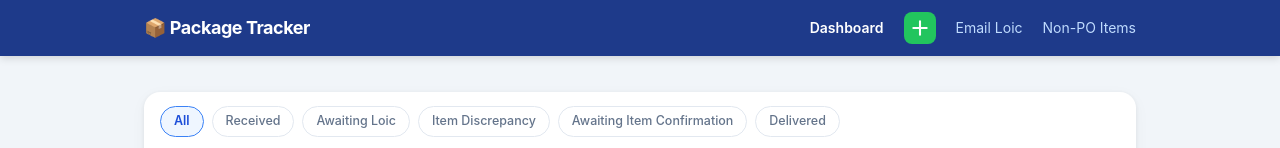
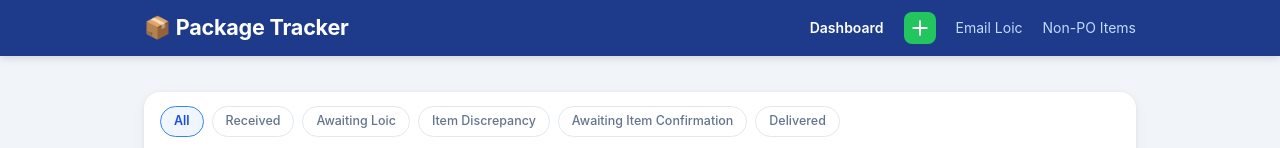
Before and after one commit to GeorgeKhouri/g, a website: page public/index.html in a window 1280 px wide. Shown: the top 148 px of the page. Drawn offline with nearby package versions, Linux system fonts and the light colour scheme; no server answers.

Commit message:
Make header logo larger and clickable to dashboard

```diff
--- a/public/css/app.css
+++ b/public/css/app.css
@@ -9,6 +9,8 @@ body {
 
 /* ── Header ── */
 .app-header { background: #1e3a8a; color: white; position: sticky; top: 0; z-index: 50; box-shadow: 0 2px 8px rgba(0,0,0,0.15); }
+.app-logo { color: #fff; font-weight: 700; font-size: 1.35rem; letter-spacing: -0.01em; text-decoration: none; line-height: 1; }
+.app-logo:hover { color: #dbeafe; }
 
 /* ── Cards ── */
 .card { background: white; border-radius: 16px; box-shadow: 0 1px 4px rgba(0,0,0,0.07), 0 4px 16px rgba(0,0,0,0.04); padding: 20px; }
--- a/public/index.html
+++ b/public/index.html
@@ -11,7 +11,7 @@
 
 <header class="app-header">
   <div class="max-w-5xl mx-auto px-4 py-3 flex justify-between items-center">
-    <span class="font-bold text-lg tracking-tight">📦 Package Tracker</span>
+    <a href="/" class="app-logo" title="Go to dashboard">📦 Package Tracker</a>
     <nav class="desktop-nav hidden md:flex gap-5 text-sm items-center">
       <a href="/" data-page="dash" class="text-white font-semibold">Dashboard</a>
       <a href="/package-new.html" data-page="new" class="bg-green-500 hover:bg-green-400 text-white rounded-lg w-8 h-8 flex items-center justify-center" title="New Package"><svg class="w-5 h-5" fill="none" stroke="currentColor" viewBox="0 0 24 24"><path stroke-linecap="round" stroke-linejoin="round" stroke-width="2.5" d="M12 4v16m8-8H4"/></svg></a>
```
